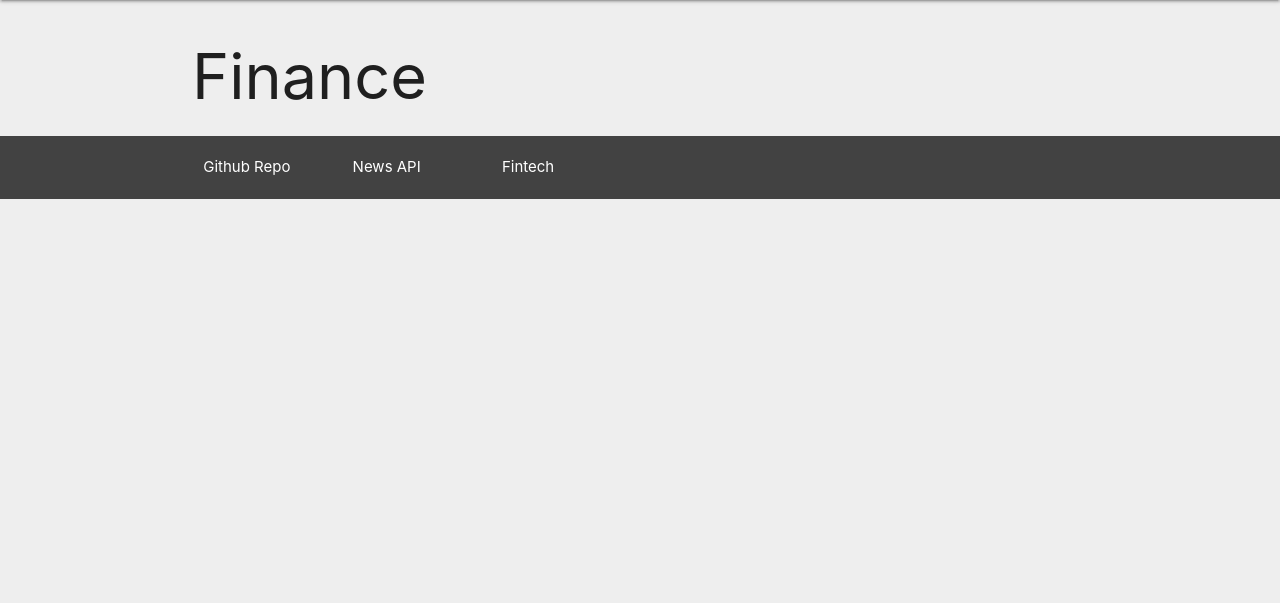
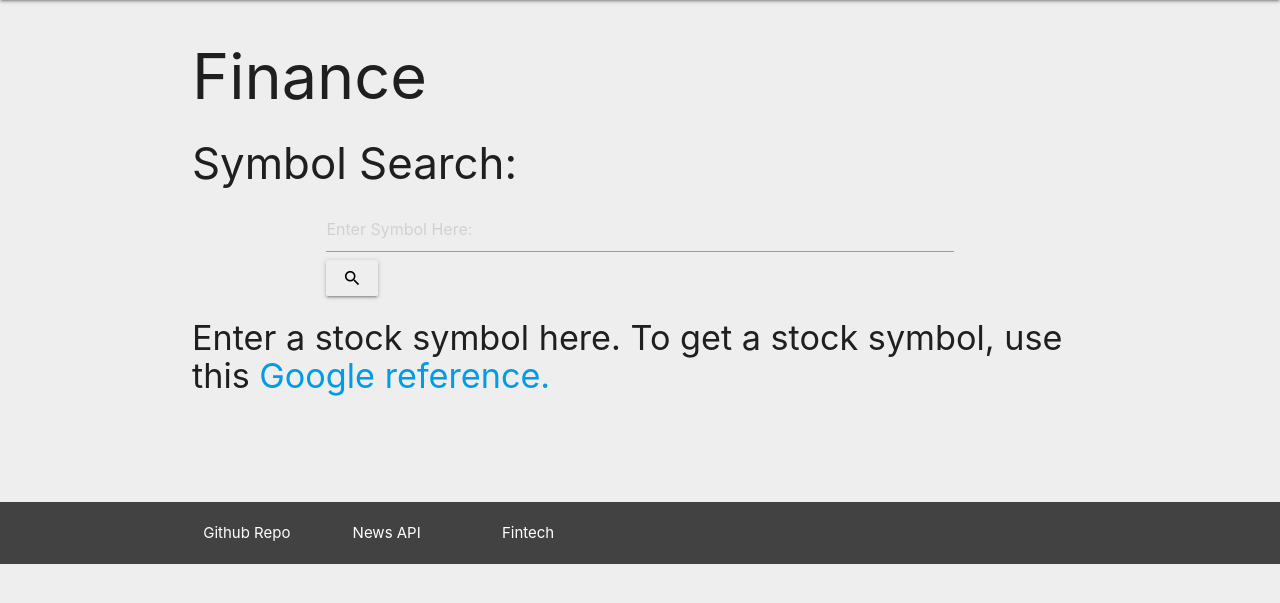
Before and after one commit to WhatisCompSci88/news, a Flask app: page /finance in a window 1280 px wide. Shown: the part 64-667 px from the top of the page. Run offline with Flask 2, Linux system fonts and the light colour scheme; some libraries are stand-ins or nearby versions.

Commit message:
Added searches

```diff
--- a/app/models/newsUtils.py
+++ b/app/models/newsUtils.py
@@ -100,7 +100,7 @@
             "language": "en"
         },
     )
-    return data
+    return data["articles"]
 
 def getTopHeadlines():
     data = get_json_response(
--- a/app/routes.py
+++ b/app/routes.py
@@ -87,14 +87,16 @@
     return render_template("news.html", articlesList=articlesList, logged=logged)
 
 
-@app.route("/finance", methods=["GET"])
+@app.route("/finance", methods=["GET","POST"])
 def finance():
     logged = "username" in session
     articlesList = []
     search = False
     symbol = ""
-    if "symbol" in request.args:
-        symbol = request.args["symbol"]
+    if "symbol" in request.form:
+        symbol = request.form["symbol"]
+        if symbol == "":
+            symbol = "aapl"
         search = True
         articlesList = stocksUtils.getStockArticles(symbol, 5)
         for index in range(0, len(articlesList)):
@@ -116,7 +118,14 @@
     articlesList = []
     if "query" in request.form:
         query = request.form["query"]
+        if query == "":
+            query = "North Korea"
         articlesList = newsUtils.getArticlesByQuery(query)
+        for article in articlesList:
+            if article["author"] == None or "https:" in article["author"]:
+                article["author"] = article["source"]["name"]
+            elif not(article["source"]["name"] in article["author"]):
+                article["author"] = article["author"] + ", " + article["source"]["name"]
         if logged:
             session["articles"] = articlesList
     return render_template("searchNews.html", articlesList=articlesList, logged=logged)
@@ -176,6 +185,7 @@
 def logout():
     if "username" in session:
         session.pop("username")
+    if "articles" in session:
         session.pop("articles")
     return redirect(url_for("news"))
 
--- a/app/templates/login.html
+++ b/app/templates/login.html
@@ -15,7 +15,7 @@
     <form method="post" action="/login/auth">
       <input type="text" name="username" placeholder="username"><br>
       <input type="password" name="password" placeholder="password"><br>
-      <input class="waves-effect waves-light btn" type="submit" name="login" value="LOGIN">
+      <button class="waves-effect waves-light btn" type="submit" name="login">Login</button>
     </form><br>
     <a class="waves-effect waves-light btn" href="{{ url_for('register') }}"> Don't have an account? Register </a>
     <div>
--- a/app/templates/news.html
+++ b/app/templates/news.html
@@ -1,4 +1,7 @@
-{% extends "base.html" %} {% block title %} News {% endblock %} {% block header %} News {% endblock %} {% block content %}
+{% extends "base.html" %}
+{% block title %} News {% endblock %}
+{% block header %} News {% endblock %}
+{% block content %}
 <div>
     <div class="row">
         {% for article in articlesList %}
--- a/app/templates/register.html
+++ b/app/templates/register.html
@@ -17,7 +17,7 @@
       <input type="text" name="username" placeholder="username"><br>
       <input type="password" name="password" placeholder="password"><br>
       <input type="password" name="confirm" placeholder="confirm password"><br>
-      <input class="waves-effect waves-light btn" type="submit" name="register" value="REGISTER">
+      <button class="waves-effect waves-light btn" type="submit" name="register">REGISTER</button>
     </form>
   </div>
 {% endblock %}
--- a/app/templates/searchFinance.html
+++ b/app/templates/searchFinance.html
@@ -1,13 +1,26 @@
-{% extends "base.html" %}
-{% block title %} Finance {% endblock %}
-{% block header %} Finance {% if search %} SEARCH - {{symbol.upper()}} {% endif %}{% endblock %}
-
-{% block content %}
+{% extends "base.html" %} {% block title %} Finance {% endblock %} {% block header %} Finance {% if search %} SEARCH - {{symbol.upper()}} {% endif %}{% endblock %} {% block content %}
+<h3>Symbol Search: </h3>
+<div class="container">
+    <form method="post" action="/finance">
+        <input type="text" name="symbol" placeholder="Enter Symbol Here:">
+        <button style="background-color:Transparent" class="btn waves-effect waves-light" type="submit">
+                <i class="material-icons" style="color:black">search</i>
+            </button>
+    </form>
+</div>
+<div>
+    {% if not search %}
+    <div style="margin-bottom:12%;">
+        <p>
+            <h4>Enter a stock symbol here. To get a stock symbol, use this <a href="https://www.google.com/finance">Google reference.</a></h4>
+        </p>
+    </div>
+    {% endif %}
+</div>
 <div>
     <ul>
-    {% for article in articlesList %}
-        <li><a href="{{ article.url }}" target="_blank">{{ article.headline }} by {{ article.source}}</a></li><br>
-    {% endfor %}
+        {% for article in articlesList %}
+        <li><a href="{{ article.url }}" target="_blank">{{ article.headline }} by {{ article.source}}</a></li><br> {% endfor %}
     </ul>
 </div>
 {% endblock %}
```
Also changed, not shown: app/static/style.css (+4 -33 lines), app/templates/about.html (+6 -2 lines), app/templates/searchNews.html (+7 -1 lines).
